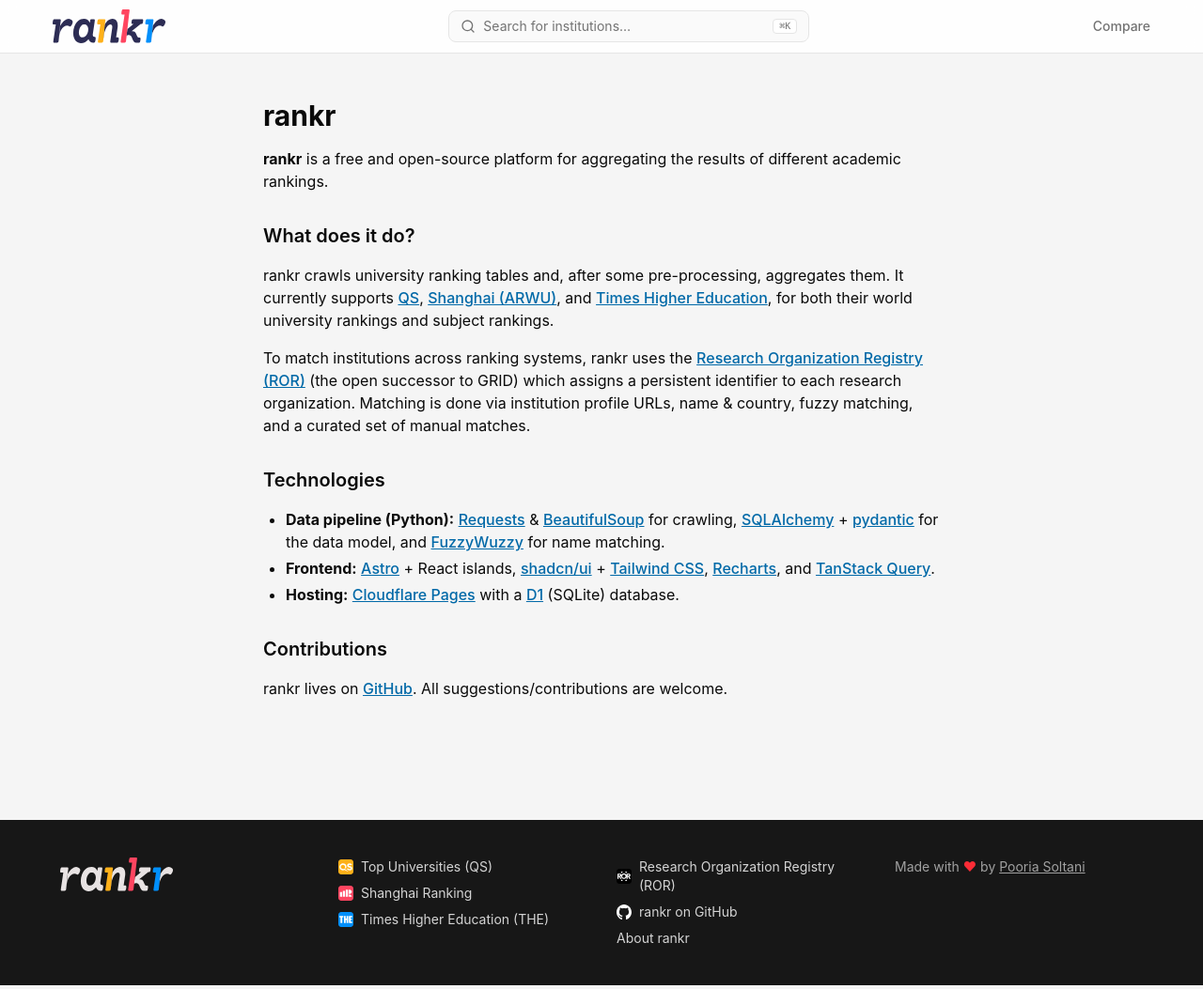
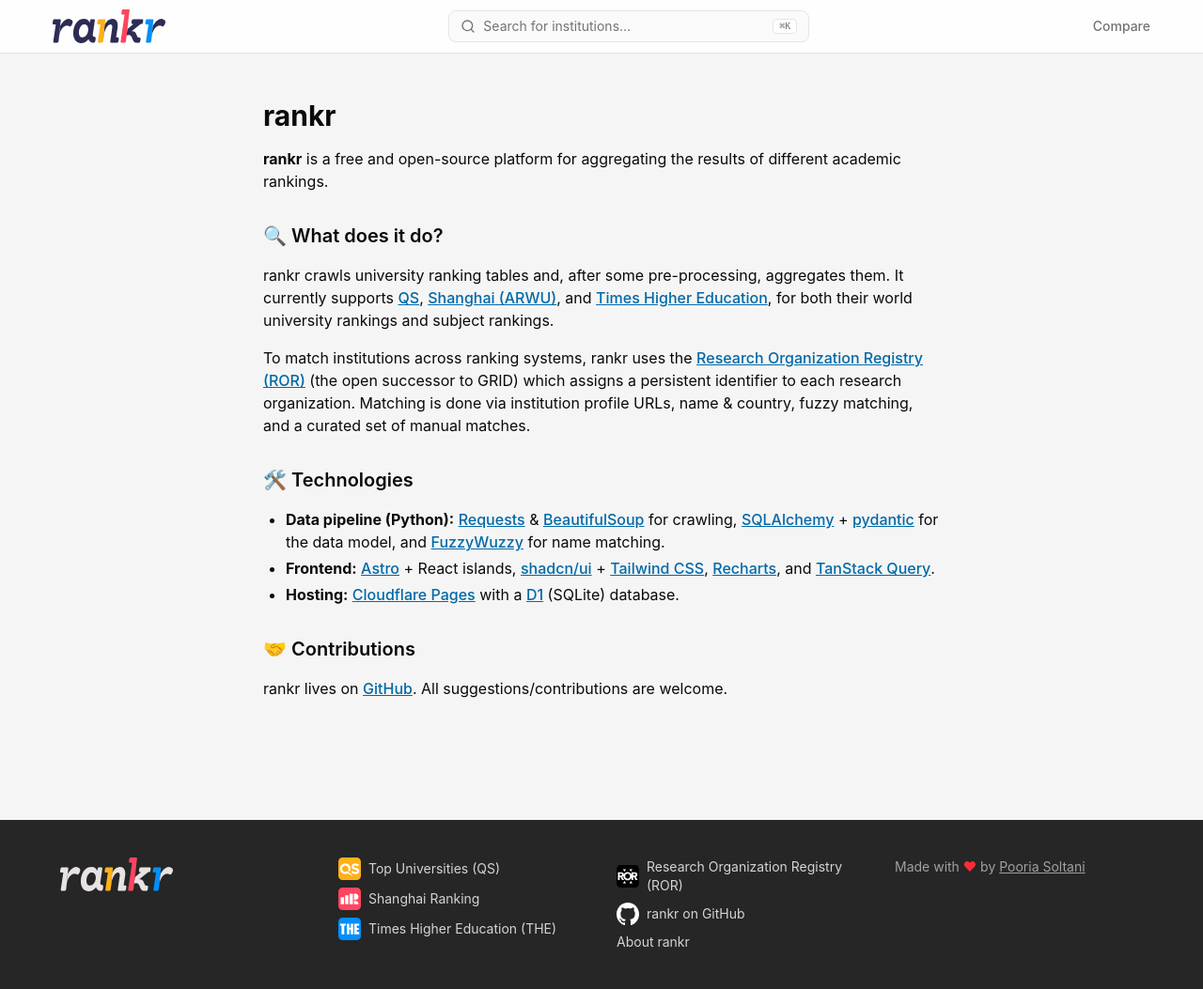
Before and after one commit to pmsoltani/rankr, an Astro site in the folder frontend/: page /about in a window 1280 px wide. Shown: the whole page at 94% size. Built offline with nearby package versions, Linux system fonts and the light colour scheme; Astro itself is replaced by a stand-in of ours.

Commit message:
💅 chore(frontend): update footer background color and icon sizes for consistency; enhance about page headings with emojis

```diff
--- a/frontend/src/components/Footer.astro
+++ b/frontend/src/components/Footer.astro
@@ -14,7 +14,7 @@ const rankingLinks = [
 ];
 ---
 
-<footer class="mt-16 bg-neutral-900 text-neutral-100">
+<footer class="mt-16 bg-neutral-800 text-neutral-100">
   <div class="mx-auto grid max-w-300 gap-8 px-6 py-10 sm:grid-cols-2 md:grid-cols-4">
     <div>
       <img src={appLogoInverse.src} alt="rankr logo" class="h-9" />
@@ -29,7 +29,7 @@ const rankingLinks = [
             rel="noopener noreferrer"
             class="flex items-center gap-2 text-neutral-300 hover:text-white"
           >
-            <img src={rs.icon} alt="" class="size-4" />
+            <img src={rs.icon} alt="" class="size-6" />
             {rs.label}
           </a>
         ))
@@ -43,7 +43,7 @@ const rankingLinks = [
         rel="noopener noreferrer"
         class="flex items-center gap-2 text-neutral-300 hover:text-white"
       >
-        <img src={rorInverse.src} alt="" class="size-4" />
+        <img src={rorInverse.src} alt="" class="size-6" />
         {SITE.ror.label}
       </a>
       <a
@@ -52,7 +52,7 @@ const rankingLinks = [
         rel="noopener noreferrer"
         class="flex items-center gap-2 text-neutral-300 hover:text-white"
       >
-        <img src={githubInverse.src} alt="" class="size-4" />
+        <img src={githubInverse.src} alt="" class="size-6" />
         rankr on GitHub
       </a>
       <a href="/about" class="text-neutral-300 hover:text-white">About rankr</a>
--- a/frontend/src/pages/about.astro
+++ b/frontend/src/pages/about.astro
@@ -15,7 +15,7 @@ export const prerender = true;
       of different academic rankings.
     </p>
 
-    <h2>What does it do?</h2>
+    <h2>🔍 What does it do?</h2>
     <p>
       rankr crawls university ranking tables and, after some pre-processing, aggregates
       them. It currently supports{" "}
@@ -32,7 +32,7 @@ export const prerender = true;
       set of manual matches.
     </p>
 
-    <h2>Technologies</h2>
+    <h2>🛠️ Technologies</h2>
     <ul>
       <li>
         <strong>Data pipeline (Python):</strong>{" "}
@@ -61,7 +61,7 @@ export const prerender = true;
       </li>
     </ul>
 
-    <h2>Contributions</h2>
+    <h2>🤝 Contributions</h2>
     <p>
       rankr lives on <a href={SITE.github}>GitHub</a>. All suggestions/contributions are
       welcome.
```
